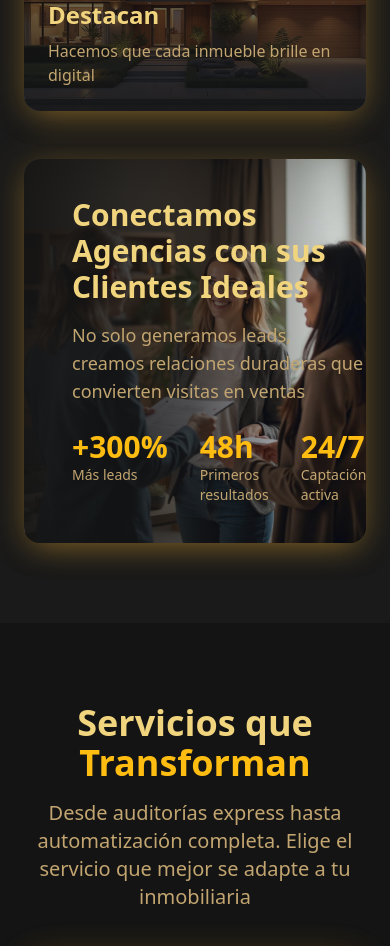
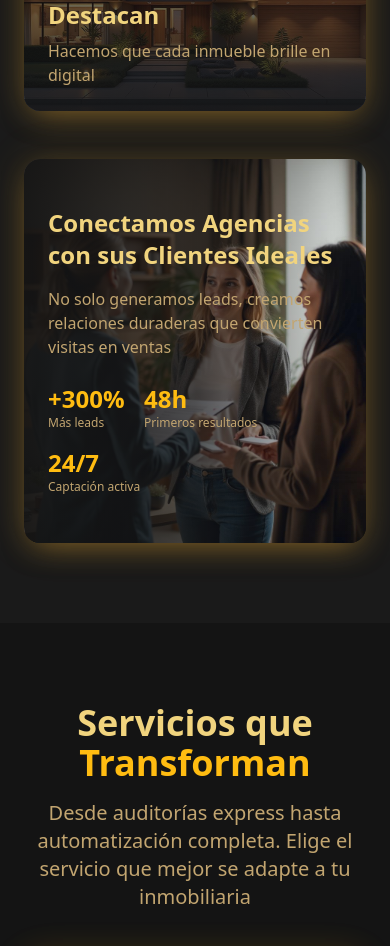
Before and after one commit to marcoomatii-sudo/leadleap-immopro, a React (Vite) app: page / in a window 390 px wide. Shown: the part 2273-3219 px from the top of the page. Built offline with nearby package versions, Linux system fonts and the light colour scheme.

Commit message:
Fix: Prevent text cutoff on mobile

```diff
--- a/src/components/RealEstateShowcase.tsx
+++ b/src/components/RealEstateShowcase.tsx
@@ -60,25 +60,25 @@ const RealEstateShowcase = () => {
             className="w-full h-96 object-cover"
           />
           <div className="absolute inset-0 bg-gradient-to-r from-background/95 via-background/70 to-transparent flex items-center">
-            <div className="max-w-xl p-12">
-              <h3 className="text-3xl md:text-4xl font-bold text-foreground mb-4">
+            <div className="max-w-xl p-6 md:p-12">
+              <h3 className="text-2xl md:text-3xl lg:text-4xl font-bold text-foreground mb-4">
                 Conectamos Agencias con sus Clientes Ideales
               </h3>
-              <p className="text-lg text-muted-foreground mb-6">
+              <p className="text-base md:text-lg text-muted-foreground mb-6">
                 No solo generamos leads, creamos relaciones duraderas que convierten visitas en ventas
               </p>
-              <div className="flex gap-8">
-                <div>
-                  <div className="text-3xl font-bold text-primary">+300%</div>
-                  <div className="text-sm text-muted-foreground">Más leads</div>
+              <div className="flex flex-wrap gap-4 md:gap-8">
+                <div className="min-w-[80px]">
+                  <div className="text-2xl md:text-3xl font-bold text-primary">+300%</div>
+                  <div className="text-xs md:text-sm text-muted-foreground">Más leads</div>
                 </div>
-                <div>
-                  <div className="text-3xl font-bold text-primary">48h</div>
-                  <div className="text-sm text-muted-foreground">Primeros resultados</div>
+                <div className="min-w-[80px]">
+                  <div className="text-2xl md:text-3xl font-bold text-primary">48h</div>
+                  <div className="text-xs md:text-sm text-muted-foreground">Primeros resultados</div>
                 </div>
-                <div>
-                  <div className="text-3xl font-bold text-primary">24/7</div>
-                  <div className="text-sm text-muted-foreground">Captación activa</div>
+                <div className="min-w-[80px]">
+                  <div className="text-2xl md:text-3xl font-bold text-primary">24/7</div>
+                  <div className="text-xs md:text-sm text-muted-foreground">Captación activa</div>
                 </div>
               </div>
             </div>
```
